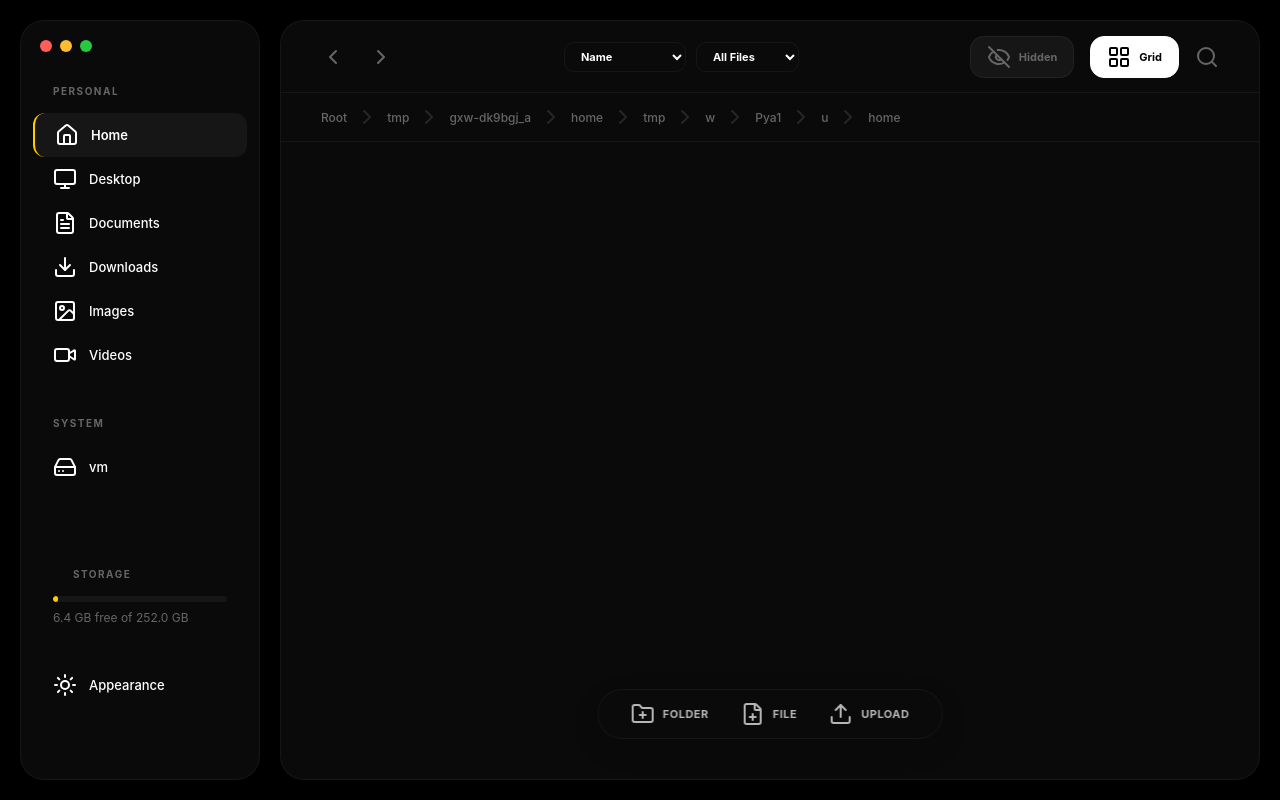
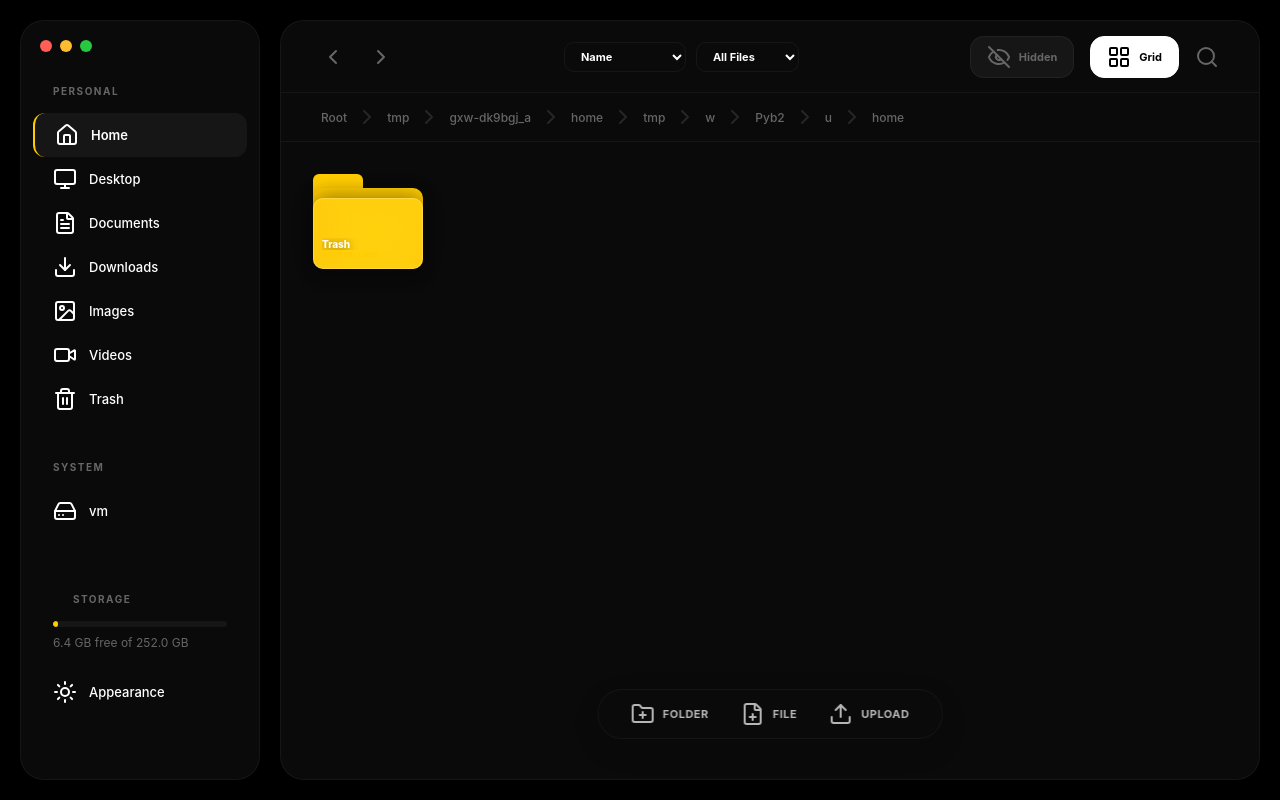
Before and after one commit to yugaaank/Filo, a FastAPI app: page / in a window 1280 px wide. Run offline with FastAPI, Linux system fonts and the light colour scheme.

Commit message:
added trash option

```diff
--- a/server.py
+++ b/server.py
@@ -20,6 +20,51 @@
 SERVER_DIR = Path(__file__).parent.resolve()
 
 templates = Jinja2Templates(directory=str(SERVER_DIR / "templates"))
+
+TRASH_DIR = Path.home() / ".liquid_commander_trash"
+TRASH_DIR.mkdir(parents=True, exist_ok=True)
+
+PROTECTED_PATHS = {
+    BASE_DIR,
+    SERVER_DIR,
+    SERVER_DIR / "server.py",
+    SERVER_DIR / "templates",
+    TRASH_DIR
+}
+
+def ensure_trash_dir():
+    TRASH_DIR.mkdir(parents=True, exist_ok=True)
+
+def is_protected_path(path: Path):
+    try:
+        resolved = path.resolve()
+    except Exception:
+        return False
+    return resolved in PROTECTED_PATHS
+
+def is_in_trash(path: Path):
+    try:
+        resolved = path.resolve()
+    except Exception:
+        return False
+    return resolved == TRASH_DIR or TRASH_DIR in resolved.parents
+
+def move_to_trash(target: Path):
+    ensure_trash_dir()
+    try:
+        resolved = target.resolve()
+    except Exception:
+        return False
+    if not resolved.exists():
+        return False
+
+    dest = TRASH_DIR / resolved.name
+    if dest.exists():
+        suffix = datetime.now().strftime("%Y%m%d%H%M%S")
+        dest = TRASH_DIR / f"{resolved.stem}_{suffix}{resolved.suffix}"
+
+    shutil.move(str(resolved), str(dest))
+    return True
 
 def get_file_info(current_dir: Path, search_query: str = "", show_hidden: bool = False):
     folders = []
@@ -129,6 +174,8 @@
         "device_name": device_name,
         "home_path": home_path,
         "root_path": root_path,
+        "trash_path": quote(str(TRASH_DIR)),
+        "trash_path_raw": str(TRASH_DIR),
         "search_query": search,
         "mode": "normal",
         "breadcrumbs": parts,
@@ -292,13 +339,32 @@
     names = item_names.split(',')
     for name in names:
         target = parent_dir / name
+        if not target.exists() or is_protected_path(target):
+            continue
         try:
-            if target.exists():
+            if is_in_trash(target):
                 if target.is_dir():
                     shutil.rmtree(target)
                 else:
                     target.unlink()
-        except Exception as e:
+            else:
+                move_to_trash(target)
+        except Exception:
+            continue
+    return {"status": "success"}
+
+@app.post("/trash/empty")
+async def empty_trash():
+    ensure_trash_dir()
+    for child in list(TRASH_DIR.iterdir()):
+        if is_protected_path(child):
+            continue
+        try:
+            if child.is_dir():
+                shutil.rmtree(child)
+            else:
+                child.unlink()
+        except Exception:
             continue
     return {"status": "success"}
 
@@ -340,14 +406,18 @@
     if not file_path.exists():
         raise HTTPException(status_code=404)
 
-    if file_path == BASE_DIR or file_path == SERVER_DIR or file_path == SERVER_DIR / "server.py" or file_path == SERVER_DIR / "templates":
+    if is_protected_path(file_path):
         raise HTTPException(status_code=403, detail="Cannot delete critical files")
 
     parent_path = str(file_path.parent)
-    if file_path.is_dir():
-        shutil.rmtree(file_path)
+    if is_in_trash(file_path):
+        if file_path.is_dir():
+            shutil.rmtree(file_path)
+        else:
+            file_path.unlink()
     else:
-        file_path.unlink()
+        if not move_to_trash(file_path):
+            raise HTTPException(status_code=400, detail="Failed to move item to Trash")
     return RedirectResponse(url=f"/?path={quote(parent_path)}", status_code=303)
 
 if __name__ == "__main__":
--- a/templates/index.html
+++ b/templates/index.html
@@ -62,6 +62,24 @@
 
         .folder-card, .file-card { width: 110px; height: 95px; position: relative; cursor: pointer; display: flex; align-items: flex-end; transition: transform 0.2s cubic-bezier(0.2, 0, 0.2, 1); }
         .folder-card:hover, .file-card:hover { transform: translateY(-4px); }
+
+        .trash-entry {
+            border-color: rgba(255, 255, 255, 0.1);
+        }
+        .trash-entry .f-front {
+            border-color: rgba(255, 255, 255, 0.2);
+        }
+        .trash-entry .f-name {
+            display: flex;
+            align-items: center;
+            gap: 6px;
+        }
+        .trash-entry .f-meta {
+            color: var(--folder-color);
+        }
+        .trash-entry.entry-list {
+            border-left: 2px dashed var(--folder-color);
+        }
 
         .f-back { position: absolute; top: 15%; left: 0; width: 100%; height: 85%; background: var(--folder-color); border-radius: 10px; z-index: 1; box-shadow: 0 4px 15px rgba(0,0,0,0.15); }
         .f-tab { position: absolute; top: 0; left: 0; width: 45%; height: 25%; background: var(--folder-color); border-top-left-radius: 6px; border-top-right-radius: 6px; z-index: 1; }
@@ -172,6 +190,7 @@
             <div class="sidebar-item" onclick="loadPane('{{ home_path }}/Downloads')"><i data-lucide="download" size="16"></i> Downloads</div>
             <div class="sidebar-item" onclick="loadPane('{{ home_path }}/Pictures')"><i data-lucide="image" size="16"></i> Images</div>
             <div class="sidebar-item" onclick="loadPane('{{ home_path }}/Videos')"><i data-lucide="video" size="16"></i> Videos</div>
+            <div class="sidebar-item" onclick="loadPane('{{ trash_path }}')"><i data-lucide="trash-2" size="16"></i> Trash</div>
         </div>
         <div class="sidebar-section">
             <div class="sidebar-title">System</div>
@@ -222,6 +241,7 @@
             <div class="tool-btn" onclick="showPrompt('file')"><i data-lucide="file-plus" size="16"></i> File</div>
             <div class="tool-btn" onclick="document.getElementById('file-upload').click()"><i data-lucide="upload" size="16"></i> Upload</div>
             <div id="paste-btn" class="tool-btn" style="display: none;" onclick="pasteItem()"><i data-lucide="clipboard" size="16"></i> Paste</div>
+            <div id="empty-trash-btn" class="tool-btn" style="display:none;" onclick="emptyTrash()"><i data-lucide="trash" size="16"></i> Empty Trash</div>
         </div>
     </div>
 
@@ -247,6 +267,7 @@
     <script>
         lucide.createIcons();
         let currentPath = "{{ home_path }}";
+        const TRASH_PATH = {{ trash_path_raw | tojson }};
         let viewMode = 'grid';
         let showHidden = false;
         let clipboard = { action: null, path: null, names: null, name: null, is_dir: false };
@@ -298,6 +319,10 @@
                 const resp = await fetch(`/api/list?path=${encodeURIComponent(path)}&show_hidden=${showHidden}`);
                 const data = await resp.json();
                 currentPath = data.path;
+                const emptyTrashBtn = document.getElementById('empty-trash-btn');
+                if (emptyTrashBtn) {
+                    emptyTrashBtn.style.display = currentPath === TRASH_PATH ? 'flex' : 'none';
+                }
 
                 // Update Disk Info
                 if (data.disk_info) {
@@ -311,6 +336,7 @@
                 ).join(' <i data-lucide="chevron-right" size="10" style="opacity:0.3"></i> ');
 
                 // Combine folders and files
+                const isTrashView = currentPath === TRASH_PATH;
                 let items = [...data.folders.map(f => ({...f, is_dir: true})), ...data.files.map(f => ({...f, is_dir: false}))];
 
                 // Filtering
@@ -326,22 +352,44 @@
                     return 0;
                 });
 
+                if (!isTrashView) {
+                    const trashEntry = { special: 'trash', name: 'Trash', rel_path: TRASH_PATH, is_dir: true };
+                    items = [trashEntry, ...items];
+                }
+
                 const body = document.getElementById(`body-0`);
                 body.className = `pane-body body-${viewMode}`;
                 body.innerHTML = '';
 
                 items.forEach((item, index) => {
+                    const isTrashEntry = item.special === 'trash';
                     const el = document.createElement('div');
+                    if (!isTrashEntry) {
                         el.setAttribute('data-item-name', item.name);
+                    }
 
-                    const cb = document.createElement('input');
+                    let cb = null;
+                    if (!isTrashEntry) {
+                        cb = document.createElement('input');
                         cb.type = 'checkbox';
                         cb.className = 'select-checkbox';
                         cb.checked = selectedItems.has(item.name);
                         cb.onclick = (e) => handleToggleSelect(e, item.name, index, items);
+                    }
 
                     if (viewMode === 'grid') {
-                        if (item.is_dir) {
+                        if (isTrashEntry) {
+                            el.className = 'folder-card trash-entry';
+                            el.onclick = () => loadPane(item.rel_path);
+                            el.innerHTML = `
+                                <div class="f-tab"></div>
+                                <div class="f-back"></div>
+                                <div class="f-front">
+                                    <div class="f-name">Trash</div>
+                                    <div class="f-meta">Safe release</div>
+                                </div>
+                            `;
+                        } else if (item.is_dir) {
                             el.className = 'folder-card' + (selectedItems.has(item.name) ? ' selected-item' : '');
                             el.onclick = () => loadPane(item.rel_path);
                             el.oncontextmenu = (e) => showContextMenu(e, 'folder', item);
@@ -353,6 +401,11 @@
                             el.innerHTML = `<div class="fi-back"></div><div class="fi-front"><div class="fi-icon"><i data-lucide="file" size="18"></i></div><div class="f-name">${item.name}</div><div class="f-meta">${item.size}</div></div>`;
                         }
                     } else {
+                        if (isTrashEntry) {
+                            el.className = 'entry-list trash-entry';
+                            el.onclick = () => loadPane(item.rel_path);
+                            el.innerHTML = `<i data-lucide="trash-2" size="18" style="opacity:0.5; flex-shrink:0;"></i><span style="flex:1">${item.name}</span><span style="color:var(--dim); font-size:11px;">Open Trash</span>`;
+                        } else {
                             el.className = 'entry-list' + (selectedItems.has(item.name) ? ' selected-item' : '');
                             el.onclick = item.is_dir ? () => loadPane(item.rel_path) : () => previewFile(item.rel_path, item.name, item.type);
                             el.oncontextmenu = (e) => showContextMenu(e, item.is_dir ? 'folder' : 'file', item);
@@ -362,7 +415,8 @@
                                 el.innerHTML = `<i data-lucide="file" size="18" style="opacity:0.5; flex-shrink:0;"></i><span style="flex:1">${item.name}</span><span style="color:var(--dim); font-size:11px; margin-right: 12px;">${item.size}</span><span style="color:var(--dim); font-size:11px">${item.mtime}</span>`;
                             }
                         }
-                    el.appendChild(cb);
+                    }
+                    if (cb) el.appendChild(cb);
                     body.appendChild(el);
                 });
                 lucide.createIcons();
@@ -378,7 +432,9 @@
                 const start = Math.min(lastSelectedIndex, index);
                 const end = Math.max(lastSelectedIndex, index);
                 for (let i = start; i <= end; i++) {
-                    selectedItems.add(items[i].name);
+                    const entry = items[i];
+                    if (entry.special) continue;
+                    selectedItems.add(entry.name);
                 }
             } else {
                 if (selectedItems.has(name)) {
@@ -444,6 +500,21 @@
                 }
             } catch (e) {
                 console.error(e);
+            }
+        }
+
+        async function emptyTrash() {
+            if (!confirm("Empty Trash permanently?")) return;
+            try {
+                const resp = await fetch('/trash/empty', { method: 'POST' });
+                if (resp.ok) {
+                    loadPane(TRASH_PATH);
+                } else {
+                    alert("Empty trash failed.");
+                }
+            } catch (e) {
+                console.error(e);
+                alert("Request error.");
             }
         }
 
@@ -614,6 +685,29 @@
             }
         }
 
+        async function showPrompt(type) {
+            const label = type === 'folder' ? 'folder' : 'file';
+            const name = prompt(`Enter ${label} name:`);
+            if (!name) return;
+
+            const endpoint = type === 'folder' ? '/create-folder' : '/create-file';
+            const formData = new FormData();
+            formData.append('path', currentPath);
+            formData.append('name', name);
+
+            try {
+                const resp = await fetch(endpoint, { method: 'POST', body: formData });
+                if (resp.ok) {
+                    loadPane();
+                } else {
+                    alert(`Create ${label} failed.`);
+                }
+            } catch (e) {
+                console.error(e);
+                alert("Request error.");
+            }
+        }
+
         function handleUpload() {
             const path = currentPath;
             const fileInput = document.getElementById('file-upload');
```
Also changed, not shown: README.md (added). Lines whose indentation alone changed are shown as unchanged.
